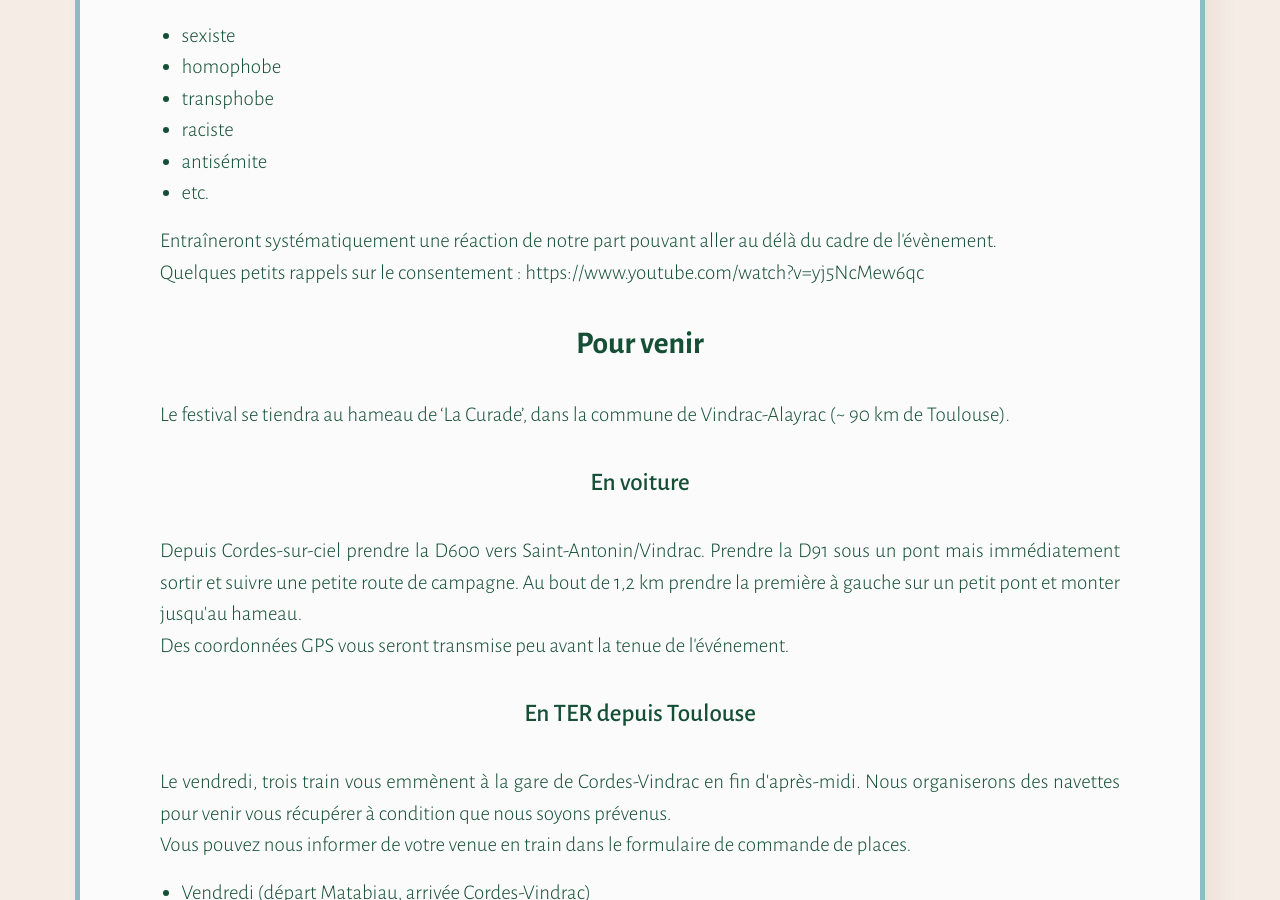
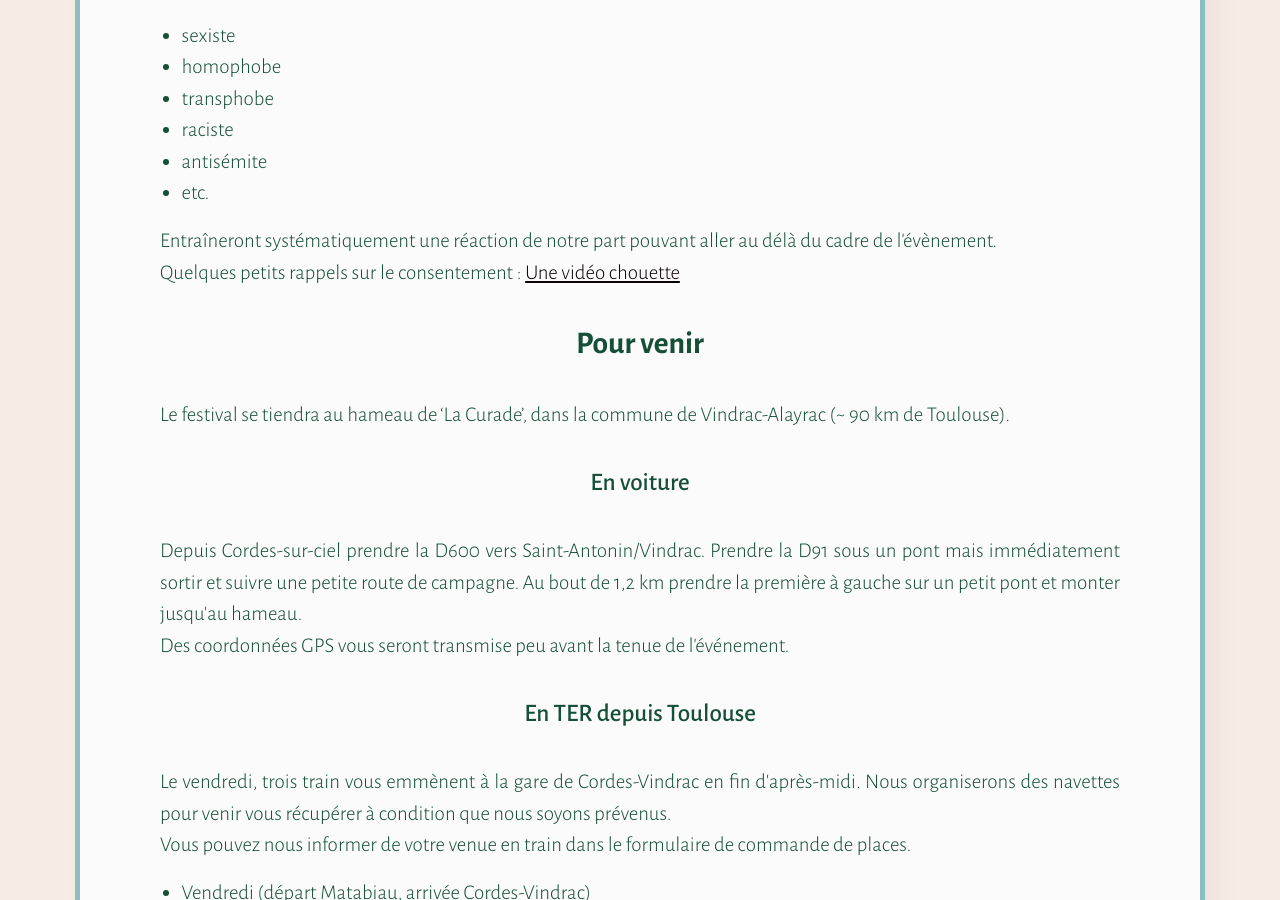
Before and after one commit to Herbes-Folles/Herbes-Folles.github.io, a Jekyll site: the page built from content/informations_pratiques.md, in a window 1280 px wide and 900 px high, scrolled down 876 px. Built offline with Jekyll 4.4.1, drawn with Linux system fonts in a browser that asks for light colours.

Commit message:
Update informations_pratiques.md

```diff
--- a/content/informations_pratiques.md
+++ b/content/informations_pratiques.md
@@ -30,7 +30,7 @@
 
 Entraîneront systématiquement une réaction de notre part pouvant aller au délà du cadre de l’évènement.
 
-Quelques petits rappels sur le consentement : https://www.youtube.com/watch?v=yj5NcMew6qc
+Quelques petits rappels sur le consentement : [Une vidéo chouette](https://www.youtube.com/watch?v=yj5NcMew6qc)
 
 ## Pour venir
 
```
